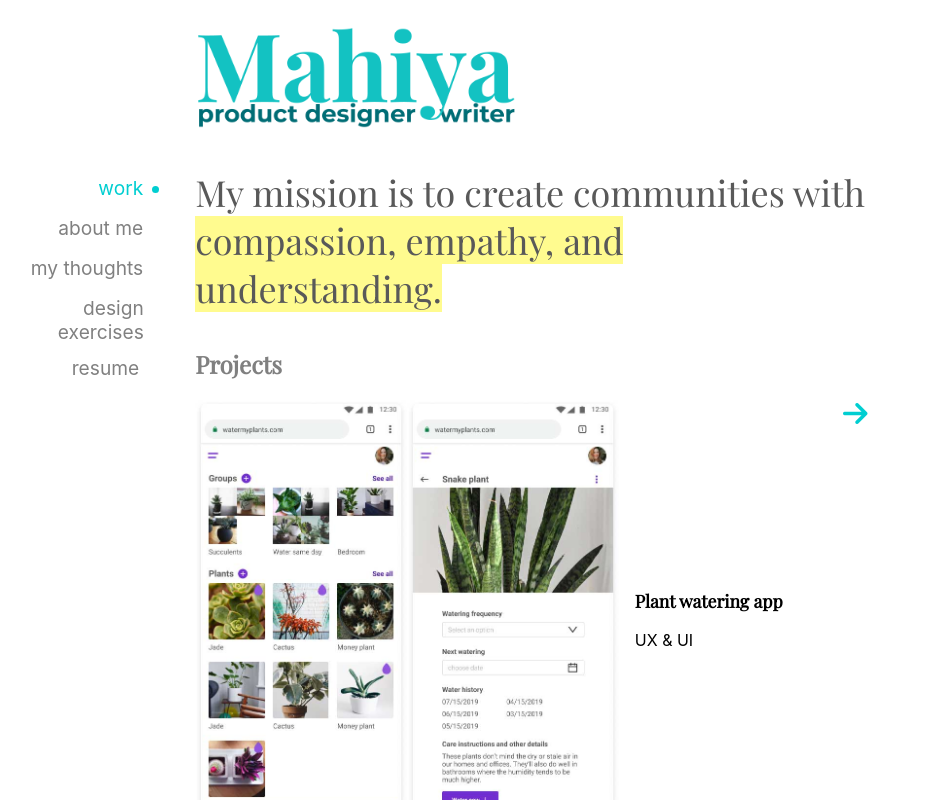
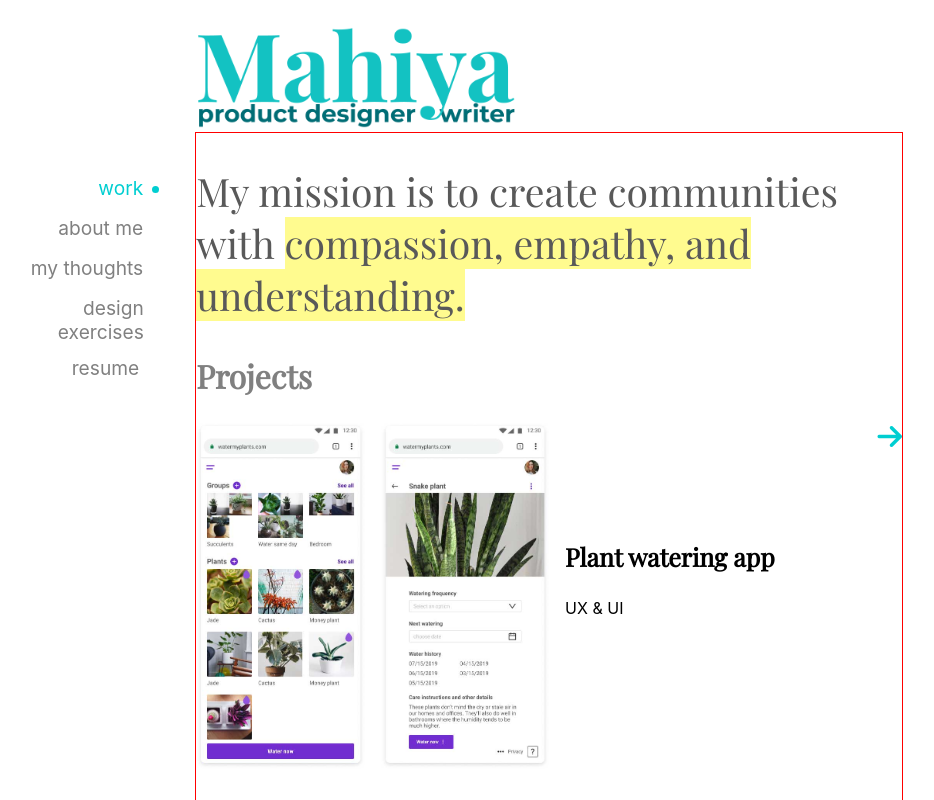
Before and after one commit to vishalicious213/mahiya, a React (Create React App) app: page / in a window 1280 px wide. Shown: the top 800 px of the page, without its empty margins (192-1126 px from the left). Built offline with nearby package versions, Linux system fonts and the light colour scheme.

Commit message:
changed layout of projects on Project component

```diff
--- a/src/components/Projects.js
+++ b/src/components/Projects.js
@@ -12,22 +12,23 @@ function Projects() {
     const Project = ({ link, img1, img2, title }) => {
         return (
         <div className='project'>
+            <Link to={link} className='project-images'>
+                <img className='app-img' src={img1} alt='plant-watering app'></img>
+                <img className='app-img' src={img2} alt='plant-watering app'></img>
+            </Link>
+
             <div className='project-info'>
-                <Link to={link} className='project-images'>
-                    <img className='app-img' src={img1} alt='plant-watering app'></img>
-                    <img className='app-img' src={img2} alt='plant-watering app'></img>
-                </Link>
+                <div className='project-arrow'>
+                    <Link to={link}>
+                        <i className="fas fa-arrow-right"></i>
+                    </Link>
+                </div>
                 <div className='project-text-container'>
                     <div>
                         <p className='project-title'>{title}</p>
                         <p className='project-role'>UX & UI</p>
                     </div>
                 </div>
-            </div>
-            <div>
-                <Link to={link} className='project-images'>
-                    <i className="fas fa-arrow-right"></i>
-                </Link>
             </div>
         </div>
         )
@@ -37,7 +38,7 @@ function Projects() {
       <div id='projects'>
         <section id='project-section'>
           <div id='byline-container'>
-            <p id='byline'>My mission is to create communities with <span id='highlight'>compassion, empathy, and understanding.</span></p>
+            <h1 id='byline'>My mission is to create communities with <span id='highlight'>compassion, empathy, and understanding.</span></h1>
           </div>
 
           <section id='project-gallery'>
--- a/src/index.css
+++ b/src/index.css
@@ -38,7 +38,8 @@ code {
 
 #byline {
   font-family: 'Playfair Display', serif;
-  font-size: 2.25rem;
+  font-size: 2.45rem;
+  font-weight: 400;
   color: var(--text-color);
 }
 
--- a/src/styles/projects.css
+++ b/src/styles/projects.css
@@ -5,8 +5,8 @@
   }
 
   #project-section {
-    /* border: 1px solid red; */
-    max-width: 95%;
+    /* max-width: 95%; */
+    border: 1px solid red;
   }
 
   #highlight {
@@ -15,6 +15,8 @@
 
   #project-section-title {
     font-family: 'Playfair Display', serif;
+    font-size: 2rem;
+    font-weight: 700;
     color: gray;
   }
 
@@ -26,35 +28,38 @@
   }
 
   .project-info {
-    /* border: 1px solid orange; */
     display: flex;
-    width: 90%;
+    flex-direction: column;
+    width: 50%;
   }
 
   .project-images {
-    /* border: 1px solid red; */
-    width: 70%;
+    display: flex;
+    width: 50%;
+    margin-right: 2rem;
+  }
+
+  .project-arrow {
+    display: flex;
+    justify-content: flex-end;
   }
 
   .app-img {
     width: 50%;
+    margin-right: 1rem;
   }
 
   .project-text-container {
-    display: flex;
-    align-items: center;
-    margin-left: 1rem;
+    margin-top: 4rem;
   }
 
   .project-title {
-    /* border: 1px solid purple; */
     font-family: 'Playfair Display', serif;
-    font-size: 1.1rem;
-    font-weight: 600;
+    font-size: 1.56rem;
+    font-weight: 700;
   }
 
   .fa-arrow-right {
-    /* border: 1px solid red; */
     color: darkturquoise;
     font-size: 1.75rem;
   }
```
